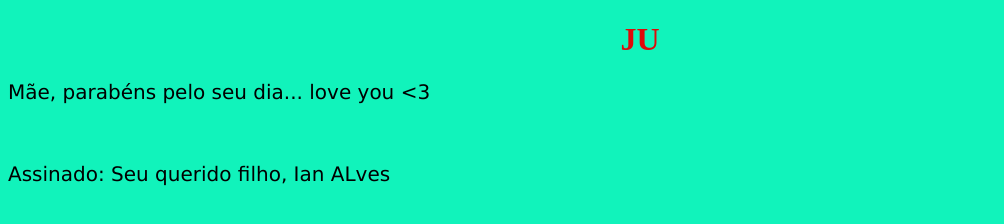
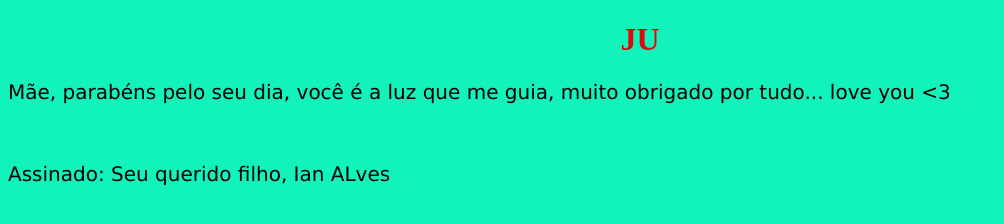
Before and after one commit to Alvesds-Ian/maezinha, a plain HTML site: page index.html in a window 1280 px wide. Shown: the whole page, without its empty margins (0-1004 px from the left). Drawn offline with Linux system fonts and the light colour scheme.

Commit message:
Inserindo arquivo HTML

```diff
--- a/index.html
+++ b/index.html
@@ -6,7 +6,7 @@
   </head>
   <body>
     <h1>JU</h1>
-    <p>Mãe, parabéns pelo seu dia... love you <3</p>
+    <p>Mãe, parabéns pelo seu dia, você é a luz que me guia, muito obrigado por tudo... love you <3</p>
 		<br>
 		<p>Assinado: Seu querido filho, Ian ALves</p>
   </body>
```
